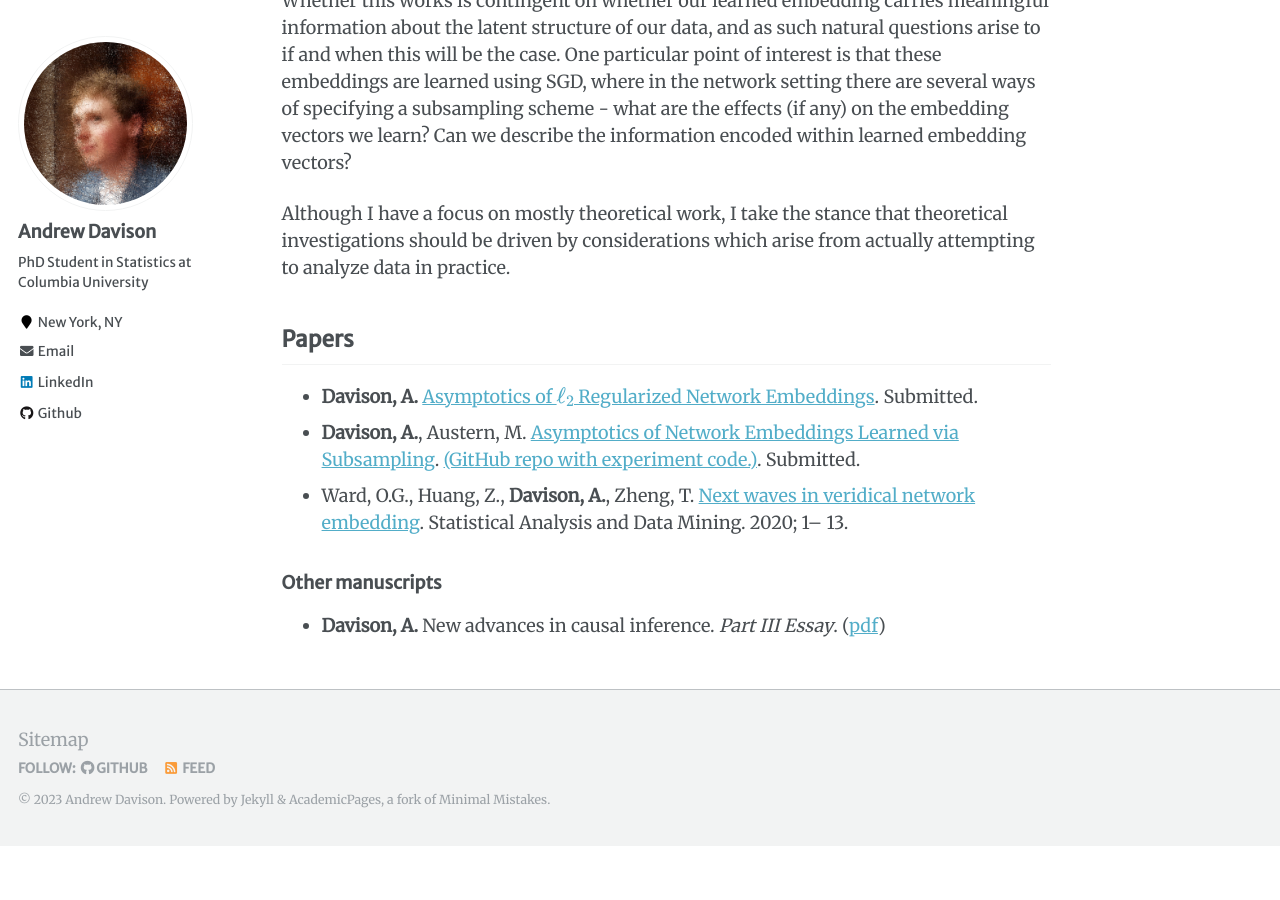
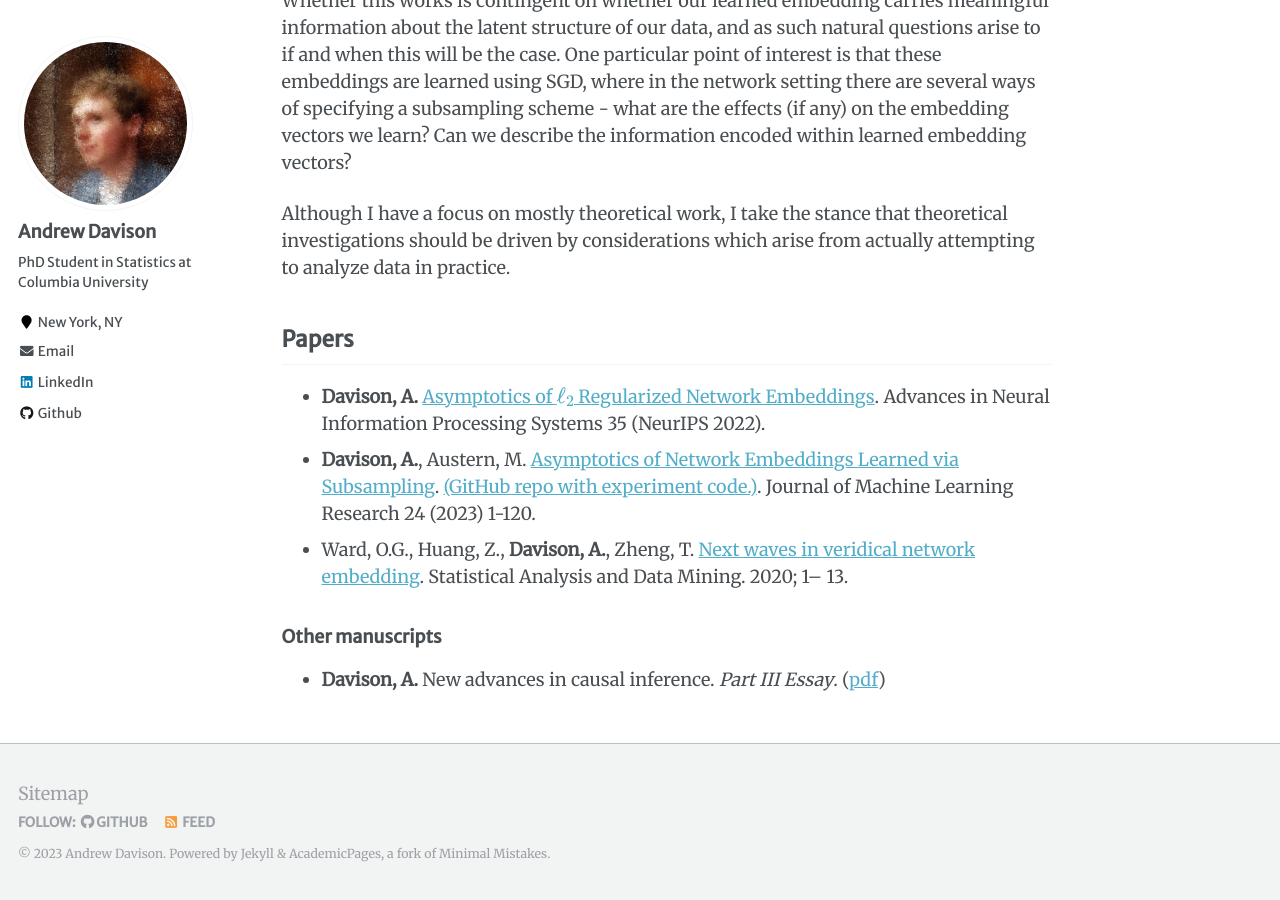
Before and after one commit to aday651/aday651.github.io, a Jekyll site: the page built from _pages/research.md, in a window 1280 px wide and 900 px high, scrolled down 864 px. Built offline with Jekyll 4.4.1, drawn with Linux system fonts in a browser that asks for light colours; formulas are drawn with MathJax 3; before the commit the page ends 1710 px from its top, so only the background shows below that.

Commit message:
Update research.md

```diff
--- a/_pages/research.md
+++ b/_pages/research.md
@@ -18,8 +18,8 @@ Although I have a focus on mostly theoretical work, I take the stance that theor
 
 ## Papers ##
 
-* **Davison, A.** [Asymptotics of $\ell_2$ Regularized Network Embeddings](https://arxiv.org/abs/2201.01689). Submitted.
-* **Davison, A.**, Austern, M. [Asymptotics of Network Embeddings Learned via Subsampling](https://arxiv.org/abs/2107.02363). [(GitHub repo with experiment code.)](https://github.com/aday651/embed-asym-exeriments). Submitted.
+* **Davison, A.** [Asymptotics of $\ell_2$ Regularized Network Embeddings](https://arxiv.org/abs/2201.01689). Advances in Neural Information Processing Systems 35 (NeurIPS 2022).
+* **Davison, A.**, Austern, M. [Asymptotics of Network Embeddings Learned via Subsampling](https://arxiv.org/abs/2107.02363). [(GitHub repo with experiment code.)](https://github.com/aday651/embed-asym-exeriments). Journal of Machine Learning Research 24 (2023) 1-120.
 * Ward, O.G., Huang, Z., **Davison, A.**, Zheng, T. [Next waves in veridical network embedding](https://doi.org/10.1002/sam.11486). Statistical Analysis and Data Mining. 2020; 1– 13.
 
 ### Other manuscripts ###
```
